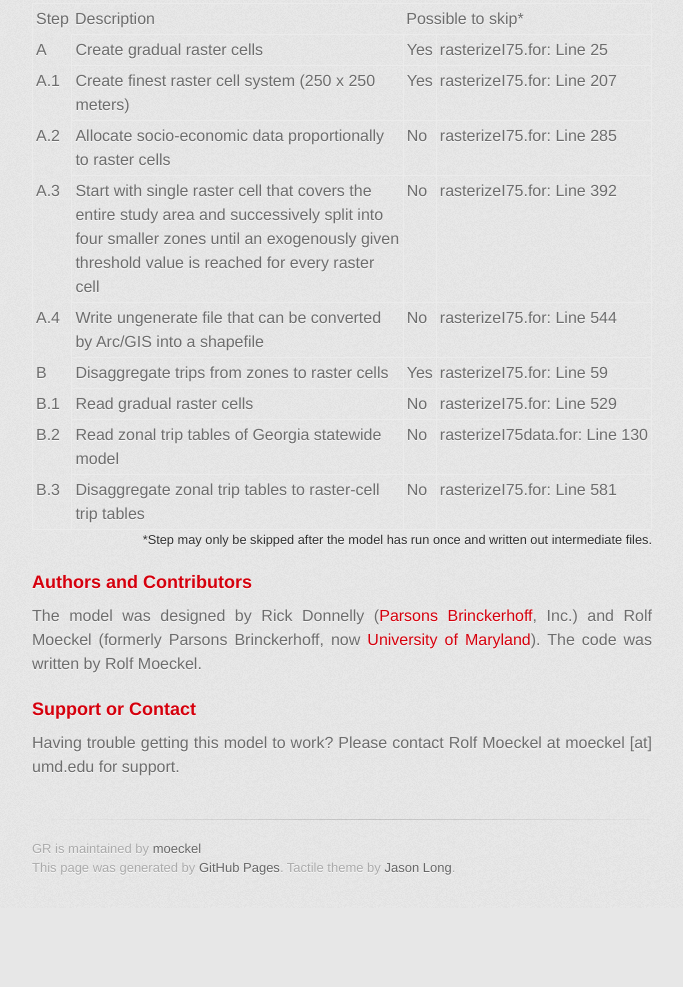
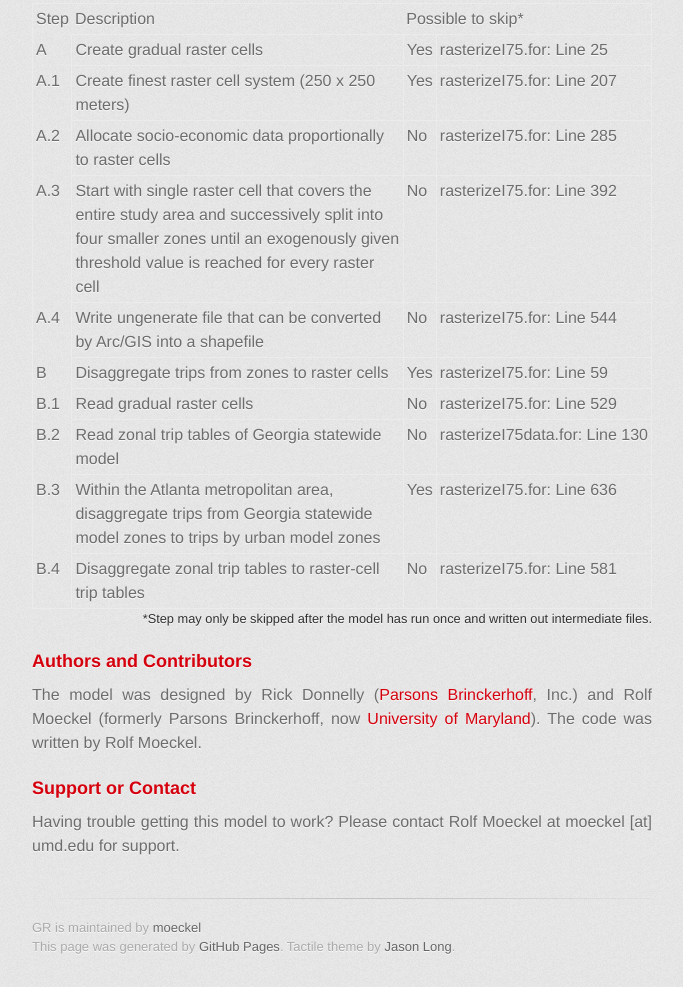
Before and after one commit to moeckel/gr, a plain HTML site: page index.html in a window 1280 px wide. Shown: the part 1257-2244 px from the top of the page, without its empty margins (298-981 px from the left). Before the commit the page ends 2165 px from the top, so only its background shows below. Drawn offline with Linux system fonts and the light colour scheme; a web font is replaced by a local one.

Commit message:
Added row to overview table.
Added row for disaggregation process that can be turned of.

```diff
--- a/index.html
+++ b/index.html
@@ -112,6 +112,12 @@
   </tr>
   <tr>
     <th align="left" scope="row">B.3</th>
+    <td align="left">Within the Atlanta metropolitan area, disaggregate trips from Georgia statewide model zones to trips by urban model zones</td>
+    <td align="left">Yes</td>
+    <td align="left">rasterizeI75.for: Line 636</td>
+  </tr>
+  <tr>
+    <th align="left" scope="row">B.4</th>
     <td align="left">Disaggregate zonal trip tables to raster-cell trip tables</td>
     <td align="left">No</td>
     <td align="left">rasterizeI75.for: Line 581</td>
```
